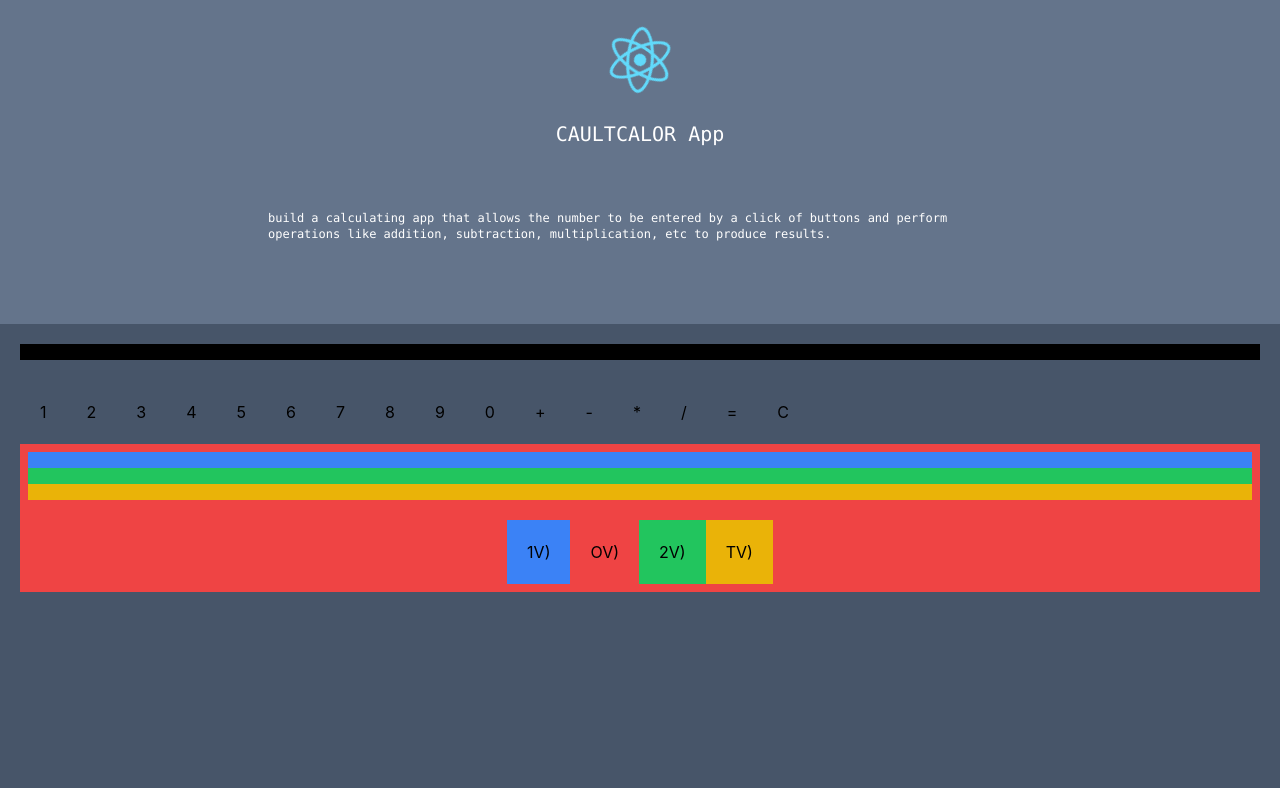
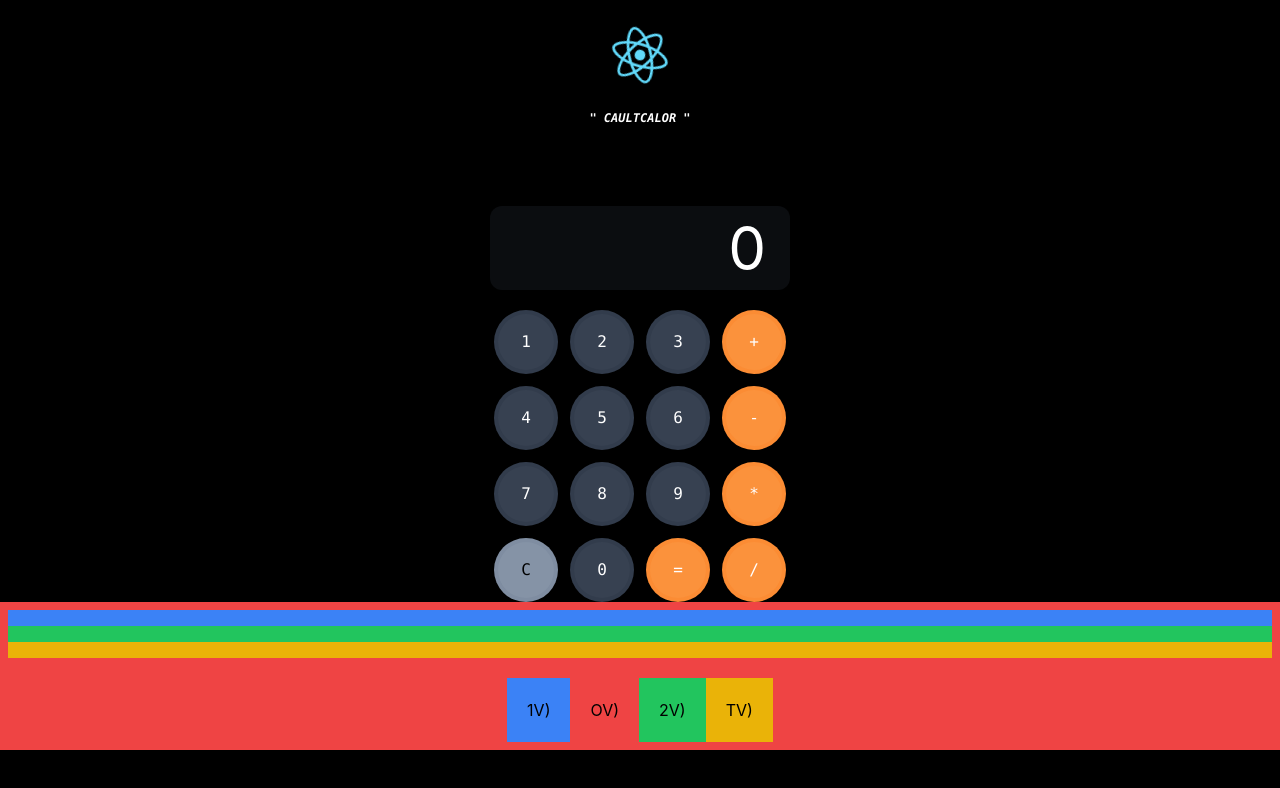
Before and after one commit to solahidris/Project10_T1_CalculatorwReactnFlexbox, a React (Create React App) app: page / in a window 1280 px wide. Shown: the top 788 px of the page. Built offline with nearby package versions, Linux system fonts and the light colour scheme.

Commit message:
completed app with testing below

```diff
--- a/src/App.js
+++ b/src/App.js
@@ -10,16 +10,16 @@ function App() {
   const [operatorValue, setOperatorValue] = useState(null);
   const [secondValue, setSecondValue] = useState(null);
   const [totalValue, setTotalValue] = useState(null);
-  const [displayValue, setDisplayValue] = useState(null);
+  const [displayValue, setDisplayValue] = useState(0);
 
   return (
-    <div className="bg-slate-600 h-screen">
+    <div className="bg-black h-screen">
       <Header />
 
       {/* actual display needed */}
-      <div className="my-5 mx-5">
-        <div>
-          <label className="flex justify-center p-2 mb-5 bg-black text-white">
+      <div className="">
+        <div className="w-[300px] mx-auto">
+          <label className="flex justify-end pr-6 h-30 w-50 mb-5 text-6xl bg-gray-700/20 rounded-xl py-3 text-white">
             {displayValue}
           </label>
         </div>
@@ -37,7 +37,7 @@ function App() {
           setDisplayValue={setDisplayValue}
         />
 
-        {/* under the hood - testing display (not needed) */}
+        {/* value checker (not needed for production) */}
         <div className="mt-5a p-2 bg-red-500">
           <label className="flex justify-center p-2 bg-blue-500 text-white">
             {firstValue}
@@ -48,18 +48,24 @@ function App() {
           <label className="flex justify-center p-2 bg-yellow-500 text-black">
             {totalValue}
           </label>
-
           <div className="flex justify-center mt-5">
-        <label className="p-5 bg-blue-500 text-blue">1V) {firstValue}</label>
-        <label className="p-5 bg-red-500 text-black">OV) {operatorValue}</label>
-        <label className="p-5 bg-green-500 text-black">2V) {secondValue}</label>
-        <label className="p-5 bg-yellow-500 text-black">TV) {totalValue}</label>
+            <label className="p-5 bg-blue-500 text-blue">
+              1V) {firstValue}
+            </label>
+            <label className="p-5 bg-red-500 text-black">
+              OV) {operatorValue}
+            </label>
+            <label className="p-5 bg-green-500 text-black">
+              2V) {secondValue}
+            </label>
+            <label className="p-5 bg-yellow-500 text-black">
+              TV) {totalValue}
+            </label>
           </div>
         </div>
+        {/* value checker (not needed for production) */}
+
       </div>
-
-      {/* under the hood - value checker (not needed) */}
-
     </div>
   );
 }
--- a/src/components/ButtonHandler.js
+++ b/src/components/ButtonHandler.js
@@ -66,55 +66,95 @@ const ButtonHandler = ({
 
   return (
     <>
+    <div className="flex justify-center min-w-max">
+    <div className="grid grid-cols-4 gap-3">
+
+
       {/* button components */}
-      <button value="1" onClick={buttonHandler} className="p-5 bg-white mr-2">
+      <div className="flex justify-center items-center">
+      <button value="1" onClick={buttonHandler} className="box-border h-16 w-16 p-4 border-4 border-gray-800/20 bg-gray-700 text-white font-mono rounded-full">
         1
       </button>
-      <button value="2" onClick={buttonHandler} className="p-5 bg-white mr-2">
+      </div>
+      <div className="flex justify-center items-center">
+      <button value="2" onClick={buttonHandler} className="box-border h-16 w-16 p-4 border-4 border-gray-800/20 bg-gray-700 text-white font-mono rounded-full">
         2
       </button>
-      <button value="3" onClick={buttonHandler} className="p-5 bg-white mr-2">
+      </div>
+      <div className="flex justify-center items-center">
+      <button value="3" onClick={buttonHandler} className="box-border h-16 w-16 p-4 border-4 border-gray-800/20 bg-gray-700 text-white font-mono rounded-full">
         3
       </button>
-      <button value="4" onClick={buttonHandler} className="p-5 bg-white mr-2">
+      </div>
+      <div className="flex justify-center items-center">
+      <button value="+" onClick={buttonHandler} className="box-border h-16 w-16 p-4 border-4 border-orange-500/20 bg-orange-400 text-white font-mono rounded-full">
+        +
+      </button>
+      </div>
+      <div className="flex justify-center items-center">
+      <button value="4" onClick={buttonHandler} className="box-border h-16 w-16 p-4 border-4 border-gray-800/20 bg-gray-700 text-white font-mono rounded-full">
         4
       </button>
-      <button value="5" onClick={buttonHandler} className="p-5 bg-white mr-2">
+      </div>
+      <div className="flex justify-center items-center">
+      <button value="5" onClick={buttonHandler} className="box-border h-16 w-16 p-4 border-4 border-gray-800/20 bg-gray-700 text-white font-mono rounded-full">
         5
       </button>
-      <button value="6" onClick={buttonHandler} className="p-5 bg-white mr-2">
+      </div>
+      <div className="flex justify-center items-center">
+      <button value="6" onClick={buttonHandler} className="box-border h-16 w-16 p-4 border-4 border-gray-800/20 bg-gray-700 text-white font-mono rounded-full">
         6
       </button>
-      <button value="7" onClick={buttonHandler} className="p-5 bg-white mr-2">
+      </div>
+      <div className="flex justify-center items-center">
+      <button value="-" onClick={buttonHandler} className="box-border h-16 w-16 p-4 border-4 border-orange-500/20 bg-orange-400 text-white font-mono rounded-full">
+        -
+      </button>
+      </div>
+      <div className="flex justify-center items-center">
+      <button value="7" onClick={buttonHandler} className="box-border h-16 w-16 p-4 border-4 border-gray-800/20 bg-gray-700 text-white font-mono rounded-full">
         7
       </button>
-      <button value="8" onClick={buttonHandler} className="p-5 bg-white mr-2">
+      </div>
+      <div className="flex justify-center items-center">
+      <button value="8" onClick={buttonHandler} className="box-border h-16 w-16 p-4 border-4 border-gray-800/20 bg-gray-700 text-white font-mono rounded-full">
         8
       </button>
-      <button value="9" onClick={buttonHandler} className="p-5 bg-white mr-2">
+      </div>
+      <div className="flex justify-center items-center">
+      <button value="9" onClick={buttonHandler} className="box-border h-16 w-16 p-4 border-4 border-gray-800/20 bg-gray-700 text-white font-mono rounded-full">
         9
       </button>
-      <button value="0" onClick={buttonHandler} className="p-5 bg-white mr-2">
+      </div>
+      <div className="flex justify-center items-center">
+      <button value="*" onClick={buttonHandler} className="box-border h-16 w-16 p-4 border-4 border-orange-500/20 bg-orange-400 text-white font-mono rounded-full">
+        *
+      </button>
+      </div>
+      <div className="flex justify-center items-center">
+      <button value="C" onClick={buttonHandler} className="box-border h-16 w-16 p-4 border-4 border-slate-500/20 bg-slate-400/90 text-black font-mono rounded-full">
+        C
+      </button>
+      </div>
+      <div className="flex justify-center items-center">
+      <button value="0" onClick={buttonHandler} className="box-border h-16 w-16 p-4 border-4 border-gray-800/20 bg-gray-700 text-white font-mono rounded-full">
         0
       </button>
-      <button value="+" onClick={buttonHandler} className="p-5 bg-yellow-300 mr-2">
-        +
+      </div>
+      <div className="flex justify-center items-center">
+      <button value="=" onClick={buttonHandler} className="box-border h-16 w-16 p-4 border-4 border-orange-500/20 bg-orange-400 text-white font-mono rounded-full">
+        =
       </button>
-      <button value="-" onClick={buttonHandler} className="p-5 bg-yellow-300 mr-2">
-        -
-      </button>
-      <button value="*" onClick={buttonHandler} className="p-5 bg-yellow-300 mr-2">
-        *
-      </button>
-      <button value="/" onClick={buttonHandler} className="p-5 bg-yellow-300 mr-2">
+      </div>
+      <div className="flex justify-center items-center">
+      <button value="/" onClick={buttonHandler} className="box-border h-16 w-16 p-4 border-4 border-orange-500/20 bg-orange-400 text-white font-mono rounded-full">
         /
       </button>
-      <button value="=" onClick={buttonHandler} className="p-5 bg-yellow-300 mr-2">
-        =
-      </button>
-      <button value="C" onClick={buttonHandler} className="p-5 bg-yellow-300 mr-2">
-        C
-      </button>
+      </div>
+
+
+    </div>
+    </div>
     </>
   );
 };
--- a/src/components/header.js
+++ b/src/components/header.js
@@ -3,20 +3,20 @@ import logo from "../logo.svg";
 
 const Header = () => {
   return (
-    <div className="bg-slate-500 p-5 w-screen">
+    <div className="bg-black pt-5 pb-20 w-screen">
       <img
         src={logo}
-        className="w-screen max-h-[80px] justify-center animate-spin-slow"
+        className="w-screen max-h-[70px] justify-center animate-spin-slow"
         alt="logo"
       />
-      <h1 className="text-center text-xl pt-5 text-white font-mono">
-        CAULTCALOR App
+      <h1 className="text-center font-bold italic text-xs pt-5 text-white font-mono">
+        " CAULTCALOR "
       </h1>
-      <p className="text-white px-[20%] py-[5%] font-mono text-xs">
+      {/* <p className="text-white px-[20%] py-[5%] font-mono text-xs">
         build a calculating app that allows the number to be entered by a click
         of buttons and perform operations like addition, subtraction,
         multiplication, etc to produce results.
-      </p>
+      </p> */}
     </div>
   );
 };
--- a/tailwind.config.js
+++ b/tailwind.config.js
@@ -1,12 +1,12 @@
 /** @type {import('tailwindcss').Config} */
 module.exports = {
   content: [
-    "./src/App.js", "./src/components/header.js",
+    "./src/App.js", "./src/components/header.js", "./src/components/ButtonHandler.js"
   ],
   theme: {
     extend: {
       animation: {
-        'spin-slow': 'spin 5s linear infinite',
+        'spin-slow': 'spin 10s linear infinite',
       }
     },
   },
```
Lines whose indentation alone changed are shown as unchanged.
